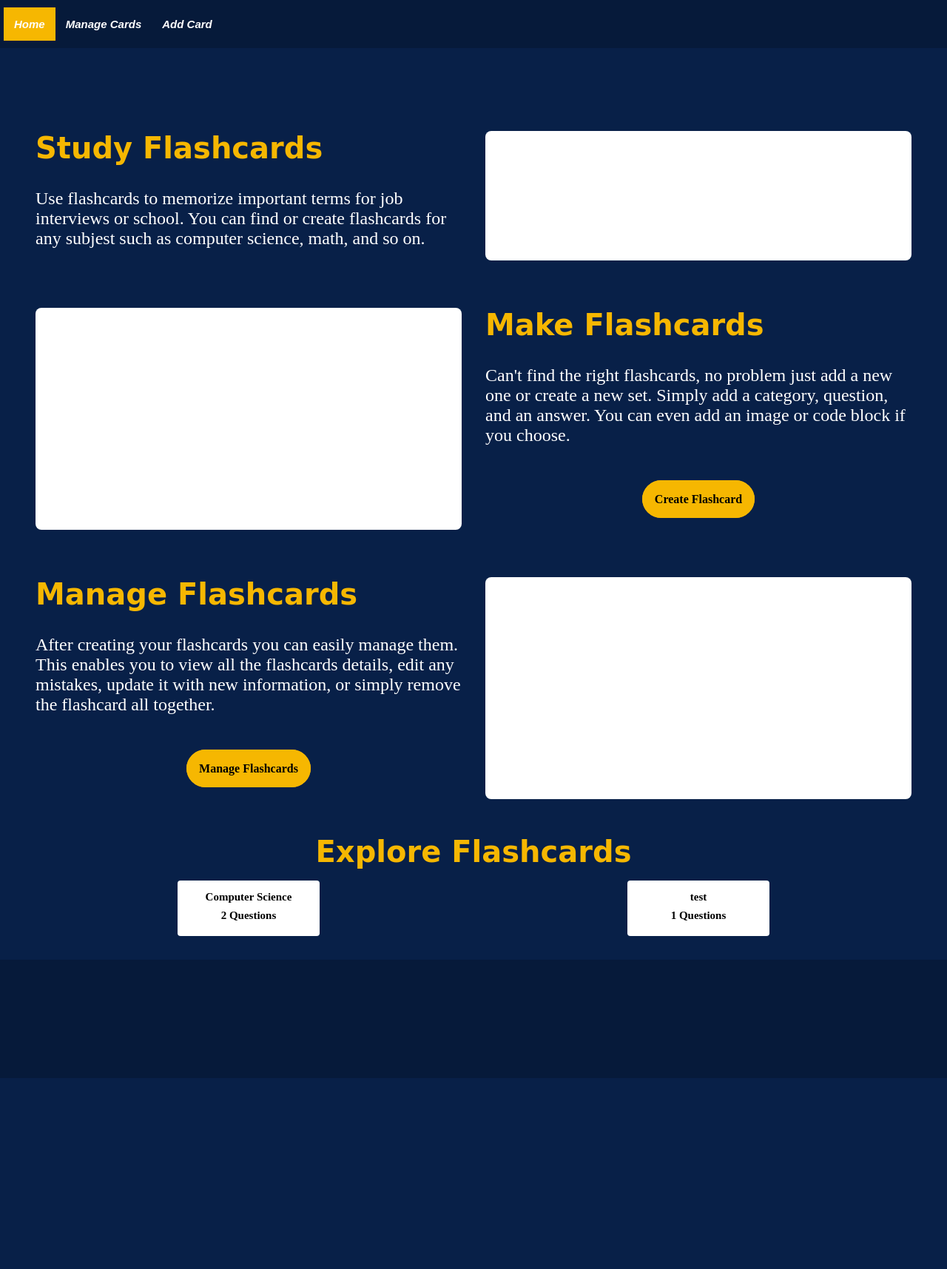
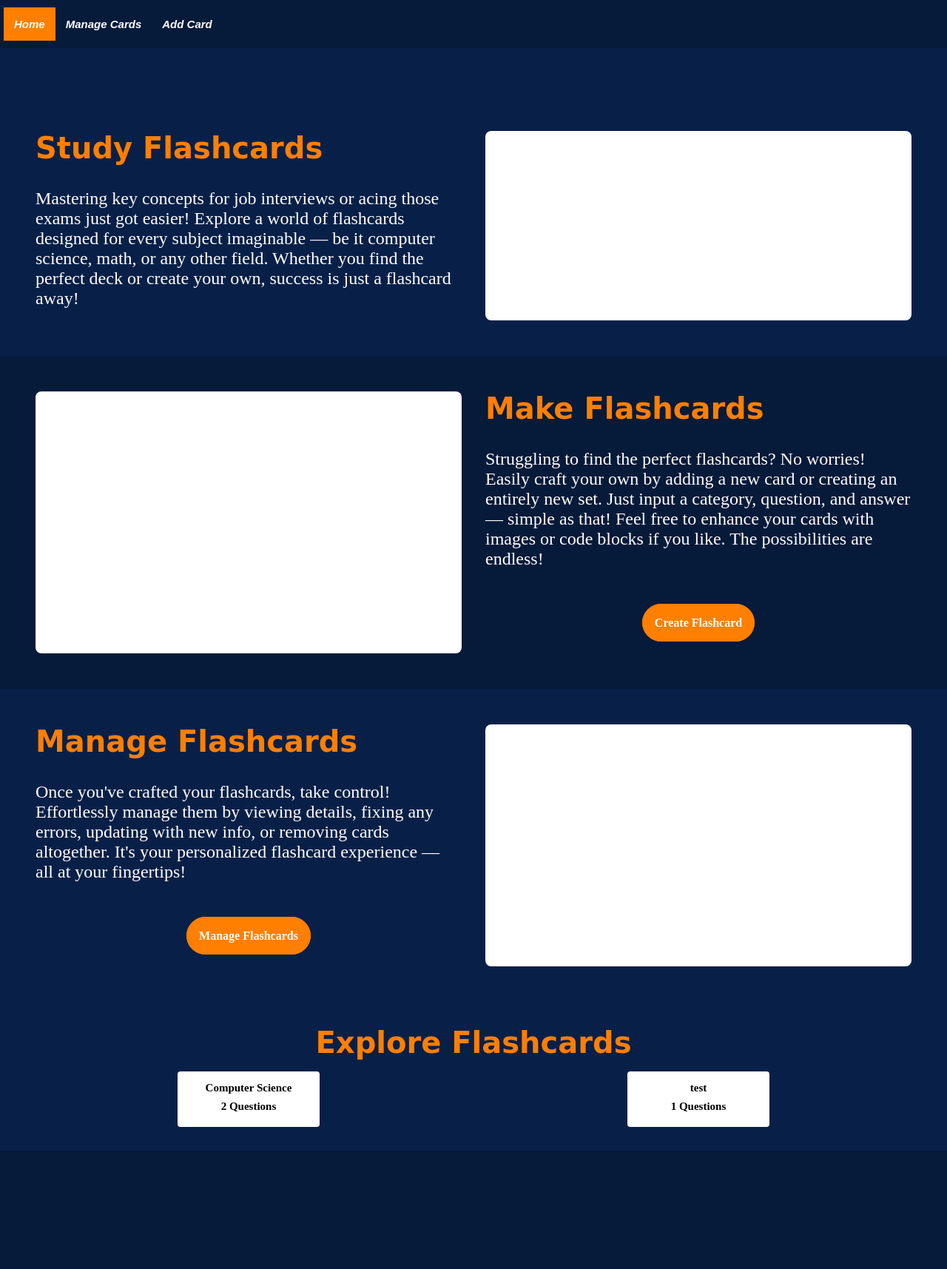
Before and after one commit to AuricFox/Flashcards, a Flask app: page / in a window 1280 px wide. Shown: the whole page at 74% size. Before the commit the page ends 1457 px from the top, so only its background shows below. Run offline with Flask 3, Linux system fonts and the light colour scheme; data comes from the database, SQL or seed files in the repository; parts of the project's set-up code (start-up, migrations or seed data) failed here and were passed over.

Commit message:
Restyling home page with orange text and alternating background

```diff
--- a/static/css/base.css
+++ b/static/css/base.css
@@ -74,11 +74,11 @@ body {
 }
 
 .active {
-    background: #F6B701;
+    background: #FF7F00;
 }
 
 .nav-tile:hover {
-    background: rgb(247, 7, 7);
+    background: #F6B701;
     cursor: pointer;
 }
 
@@ -106,13 +106,13 @@ body {
     display: flex;
     flex-direction: row;
     justify-content: space-around;
-    margin: 2rem;
+    padding: 2rem;
 }
 
 .home-element-col {
     display: flex;
     flex-direction: column;
-    margin: 2rem;
+    padding: 2rem;
 }
 
 .section {
@@ -124,7 +124,7 @@ body {
 }
 
 .header {
-    color: #F6B701;
+    color: #FF7F00;
     font-family: cursive;
     font-weight: bolder;
     font-size: 2.5rem;
@@ -133,7 +133,7 @@ body {
 
 .header-center {
     text-align: center;
-    color: #F6B701;
+    color: #FF7F00;
     font-family: cursive;
     font-weight: bolder;
     font-size: 2.5rem;
@@ -194,18 +194,22 @@ body {
 }
 
 .home-button a {
-    background-color: #F6B701;
+    background-color: #FF7F00;
     text-decoration: none;
     padding: 1rem;
-    color: #000;
+    color: #FFFFFF;
     font-weight: bolder;
     border-radius: 30px;
-    border: 1px solid #F6B701;
+    border: 1px solid #FF7F00;
     transition: background-color 0.3s ease-in-out;
 }
 
 .home-button a:hover {
-    background-color: #FFFFFF;
+    background-color: #F6B701;
+}
+
+#home-element-make-card {
+    background-color: rgba(0, 0, 0, 0.2);
 }
 
 /* ========== Flashcard Content [Flashcard Page] ========== */
--- a/templates/home.html
+++ b/templates/home.html
@@ -8,8 +8,9 @@
     <div class="section">
         <div class="header">Study Flashcards</div>
         <div class="description">
-            Use flashcards to memorize important terms for job interviews or school. You can find or create flashcards for any subjest
-            such as computer science, math, and so on.
+            Mastering key concepts for job interviews or acing those exams just got easier! Explore a world of flashcards designed
+            for every subject imaginable — be it computer science, math, or any other field. Whether you find the perfect deck or
+            create your own, success is just a flashcard away!
         </div>
     </div>
 
@@ -18,7 +19,7 @@
     </div>
 </div>
 
-<div class="home-element">
+<div class="home-element" id="home-element-make-card">
     <div class="flashcard-display">
 
     </div>
@@ -26,8 +27,9 @@
     <div class="section">
         <div class="header">Make Flashcards</div>
         <div class="description">
-            Can't find the right flashcards, no problem just add a new one or create a new set. Simply add a category, question,
-            and an answer. You can even add an image or code block if you choose.
+            Struggling to find the perfect flashcards? No worries! Easily craft your own by adding a new card or creating an
+            entirely new set. Just input a category, question, and answer — simple as that! Feel free to enhance your cards with
+            images or code blocks if you like. The possibilities are endless!
         </div>
         <div class="home-button">
             <a href="{{  url_for('add_flashcard_route')  }}">Create Flashcard</a>
@@ -39,8 +41,9 @@
     <div class="section">
         <div class="header">Manage Flashcards</div>
         <div class="description">
-            After creating your flashcards you can easily manage them. This enables you to view all the flashcards details,
-            edit any mistakes, update it with new information, or simply remove the flashcard all together.
+            Once you've crafted your flashcards, take control! Effortlessly manage them by viewing details, fixing any errors,
+            updating with new info, or removing cards altogether. It's your personalized flashcard experience — all at your
+            fingertips!
         </div>
         <div class="home-button">
             <a href="{{  url_for('manage_flashcards_route')  }}">Manage Flashcards</a>
```
